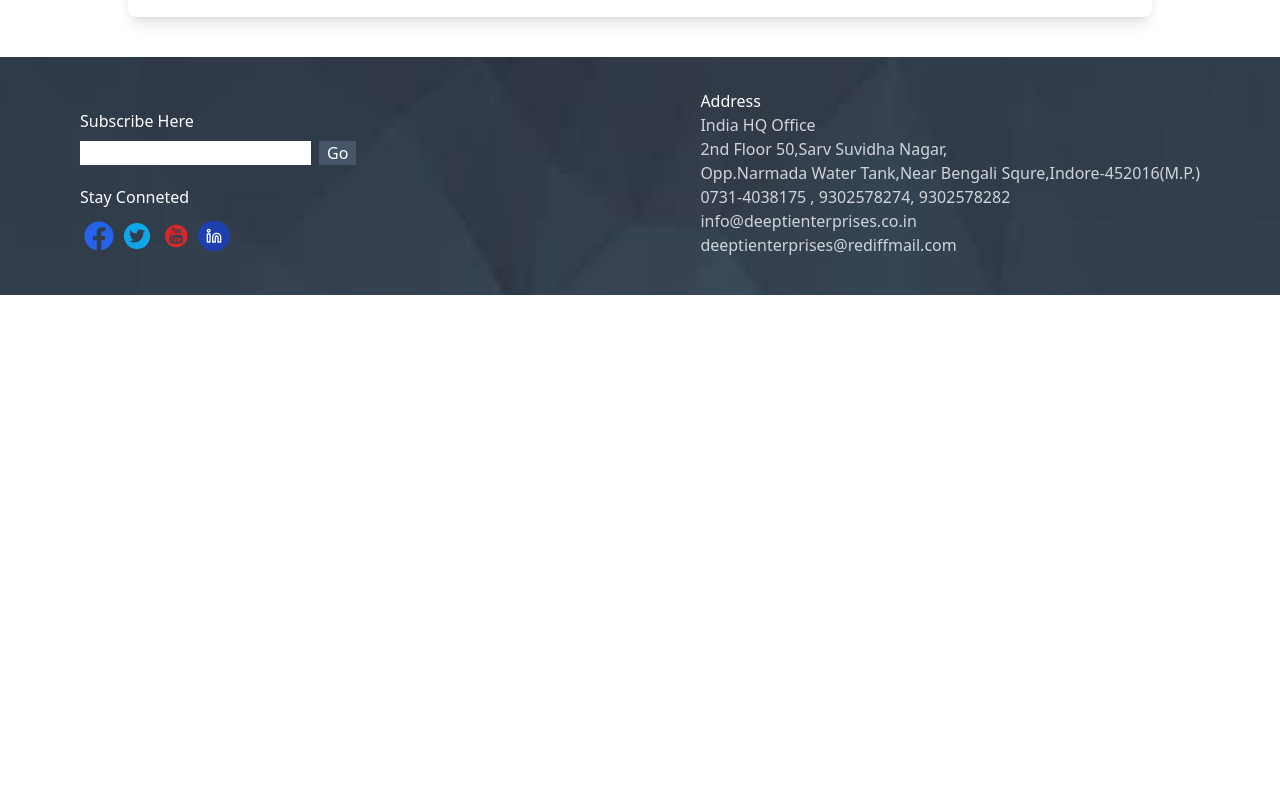
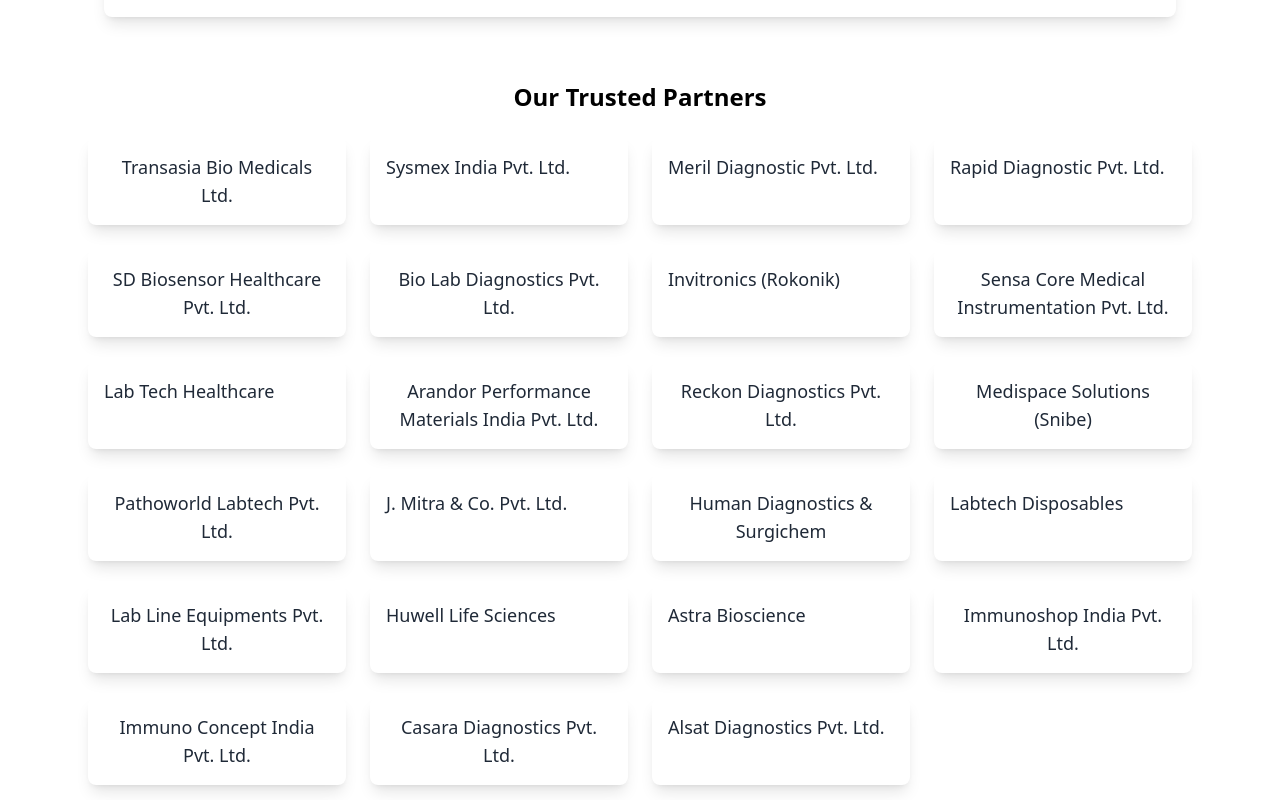
Before and after one commit to amanp96/Enterprise, a React (Vite) app: page / in a window 1280 px wide. Shown: the part 1840-2640 px from the top of the page. Before the commit the page ends 2135 px from the top, so only its background shows below. Built offline with nearby package versions, Linux system fonts and the light colour scheme.

Commit message:
added hovers

```diff
--- a/package.json
+++ b/package.json
@@ -11,6 +11,8 @@
   },
   "dependencies": {
     "@emailjs/browser": "^4.4.1",
+    "framer-motion": "^11.15.0",
+    "motion": "^11.15.0",
     "react": "^18.3.1",
     "react-dom": "^18.3.1",
     "react-icons": "^5.4.0",
--- a/src/components/Header/Header.tsx
+++ b/src/components/Header/Header.tsx
@@ -9,13 +9,42 @@
   const [hover, setIsHover] = useState<
     "Home" | "Segments" | "Clients" | "ContactUs" | null
   >(null);
-
+  const [segmentHover, setSegmentHover] = useState<"Mission & Vision" | null>(
+    null
+  );
   // Function to toggle the drawer
   const toggleDrawer = () => {
     setIsDrawerOpen(!isDrawerOpen);
   };
   const id = useRef<number | null>(null);
-
+  const ourClients = [
+    {
+      id: 1,
+      clientName: "Shalby Hospital",
+      link: "https://www.shalby.org/hospitals/indore-shalby/",
+    },
+    {
+      id: 2,
+      clientName: "CHL Care hospital",
+      link: "https://www.carehospitals.com/indore/",
+    },
+    {
+      id: 3,
+      clientName: "Lupin Diagnostics",
+      link: "https://www.lupindiagnostics.com/",
+    },
+    {
+      id: 4,
+      clientName: "Sodani Diagnostics",
+      link: "https://www.sampurna.care/",
+    },
+    { id: 5, clientName: "Endocrine laboratory" },
+    {
+      id: 6,
+      clientName: "Unipath laboratory",
+      link: "https://www.unipath.in/",
+    },
+  ];
   const productDeatil = [
     { id: 1, productName: "Biochemistry" },
     { id: 2, productName: "Haematology" },
@@ -27,6 +56,11 @@
   const contactUs = [
     { id: 1, email: "Service Support", link: "/ServiceSupport" },
     { id: 2, email: "Enquiry", link: "/Faq" },
+  ];
+  const Home = [
+    { id: 1, homeSegments: "Home", link: "home" },
+    { id: 2, homeSegments: "Mission & Vision", link: "missionvision" },
+    { id: 3, homeSegments: "Partners", link: "partners" },
   ];
   const handleOnHover = (
     value: "Segments" | "Clients" | "ContactUs" | "Home"
@@ -44,7 +78,13 @@
       setIsHover(null);
     }, 200);
   };
+  const handleSegmentHover = (value: any) => {
+    id?.current && clearTimeout(id?.current);
 
+    id.current = setTimeout(() => {
+      setSegmentHover(value);
+    }, 200);
+  };
   return (
     <header className="header  flex-1 ">
       <div className="max-w-screen-xl items-center mx-auto">
@@ -73,6 +113,39 @@
               <a href="/" className="nav-link">
                 <span className="nav-text">HOME</span>
               </a>
+              {hover === "Home" && (
+                <div className="hoverCard">
+                  <ul>
+                    {Home?.map((item) => {
+                      return (
+                        <li
+                          className="hoverDetail"
+                          onMouseEnter={() => {
+                            handleSegmentHover(item?.homeSegments);
+                          }}
+                          onMouseLeave={() => {
+                            handleMouseLeave();
+                          }}
+                          onClick={(e) => {
+                            e.preventDefault();
+                            const section = document.getElementById(item?.link);
+                            if (section) {
+                              section.scrollIntoView({
+                                behavior: "smooth",
+                                block: "end",
+                              });
+                            }
+                          }}
+                        >
+                          <a href="" className="hover:text-sky-400 ">
+                            {item?.homeSegments}{" "}
+                          </a>
+                        </li>
+                      );
+                    })}
+                  </ul>
+                </div>
+              )}
             </li>
             <li
               className="navbar-item"
@@ -102,10 +175,37 @@
                 </div>
               )}
             </li>
-            <li className="navbar-item">
+            <li
+              className="navbar-item"
+              onMouseEnter={() => {
+                handleOnHover("Clients");
+              }}
+              onMouseLeave={() => {
+                handleMouseLeave();
+              }}
+            >
               <a href="#" className="nav-link">
                 <span className="nav-text">CLIENTS</span>
               </a>
+              {hover === "Clients" && (
+                <div className="hoverCard">
+                  <ul>
+                    {ourClients?.map((item) => {
+                      return (
+                        <li className="hoverDetail">
+                          <a
+                            href={item?.link}
+                            className="hover:text-sky-400"
+                            target="_blank"
+                          >
+                            {item?.clientName}
+                          </a>
+                        </li>
+                      );
+                    })}
+                  </ul>
+                </div>
+              )}
             </li>
 
             <li
--- a/src/components/solutions/Solutions.tsx
+++ b/src/components/solutions/Solutions.tsx
@@ -1,9 +1,11 @@
+import PartnersList from "../../screens/ParnersList";
 import Card from "./Card";
+import { motion } from "motion/react";
 
 function Solutions() {
   const missionVision = () => {
     return (
-      <div className="segmentCard">
+      <div className="segmentCard" id="missionvision">
         <h1 className="flex flex-col my-4 font-bold text-base">
           {" "}
           MISSION & VISION
@@ -42,18 +44,39 @@
     );
   };
   return (
-    <div>
-      <div className="my-5 mx-16">
-        <div className=" mx-6 ">
-          <h1 className="text-sky-700 font-medium text-xl">
-            Featured Products
-          </h1>
-        </div>
-        <div className="flex">
-          <Card />
-        </div>
-        <div className=" mx-6 ">{missionVision()}</div>
+    <div className="my-5 mx-16">
+      {/* Section 1: Title */}
+      <div className="mx-6">
+        <motion.h1
+          className="text-sky-700 font-medium text-xl"
+          initial={{ opacity: 0, y: 50 }}
+          whileInView={{ opacity: 1, y: 0 }}
+          transition={{ duration: 0.8, ease: "easeOut" }}
+        >
+          Featured Products
+        </motion.h1>
       </div>
+
+      {/* Section 2: Cards */}
+      <motion.div
+        className="flex"
+        initial={{ opacity: 0, y: 50 }}
+        whileInView={{ opacity: 1, y: 0 }}
+        transition={{ duration: 0.8, delay: 0.3 }}
+      >
+        <Card />
+      </motion.div>
+
+      {/* Section 3: Mission and Vision */}
+      <motion.div
+        className=""
+        initial={{ opacity: 0, x: 50 }}
+        whileInView={{ opacity: 1, x: 0 }}
+        transition={{ duration: 0.8, delay: 0.1 }}
+      >
+        {missionVision()}
+      </motion.div>
+      <PartnersList />
     </div>
   );
 }
--- a/src/routes/Approute.tsx
+++ b/src/routes/Approute.tsx
@@ -13,7 +13,7 @@
           <Route path="/" element={<Home />} />
 
           <Route path="/about" element={<Aboutus />} />
-          <Route path="/ServiceSupport" element={<ServiceSupport />} />
+          <Route path="/serviceSupport" element={<ServiceSupport />} />
           <Route path="/Faq" element={<Faq />} />
         </Routes>
       </Layout>
--- a/src/screens/Home.tsx
+++ b/src/screens/Home.tsx
@@ -1,5 +1,6 @@
 import Caurosal from "../components/caurosal/Caurosal";
 import Solutions from "../components/solutions/Solutions";
+import PartnersList from "./ParnersList";
 
 const Home = () => {
   return (
--- /dev/null
+++ b/src/screens/ParnersList.tsx
@@ -0,0 +1,59 @@
+import React from "react";
+import { motion } from "motion/react";
+
+// Dummy data (partner names only)
+const partners = [
+  "Transasia Bio Medicals Ltd.",
+  "Sysmex India Pvt. Ltd.",
+  "Meril Diagnostic Pvt. Ltd.",
+  "Rapid Diagnostic Pvt. Ltd.",
+  "SD Biosensor Healthcare Pvt. Ltd.",
+  "Bio Lab Diagnostics Pvt. Ltd.",
+  "Invitronics (Rokonik)",
+  "Sensa Core Medical Instrumentation Pvt. Ltd.",
+  "Lab Tech Healthcare",
+  "Arandor Performance Materials India Pvt. Ltd.",
+  "Reckon Diagnostics Pvt. Ltd.",
+  "Medispace Solutions (Snibe)",
+  "Pathoworld Labtech Pvt. Ltd.",
+  "J. Mitra & Co. Pvt. Ltd.",
+  "Human Diagnostics & Surgichem",
+  "Labtech Disposables",
+  "Lab Line Equipments Pvt. Ltd.",
+  "Huwell Life Sciences",
+  "Astra Bioscience",
+  "Immunoshop India Pvt. Ltd.",
+  "Immuno Concept India Pvt. Ltd.",
+  "Casara Diagnostics Pvt. Ltd.",
+  "Alsat Diagnostics Pvt. Ltd.",
+];
+
+const PartnersList = () => {
+  return (
+    <motion.div
+      className="partners-container p-6"
+      initial={{ opacity: 0, x: -50 }}
+      whileInView={{ opacity: 1, x: 0 }}
+      transition={{ duration: 0.8 }}
+      id="partners"
+    >
+      <h1 className="text-center text-2xl font-bold mb-6">
+        Our Trusted Partners
+      </h1>
+      <div className="partners-list grid grid-cols-1 sm:grid-cols-2 md:grid-cols-3 lg:grid-cols-4 gap-6">
+        {partners.map((partner, index) => (
+          <div
+            key={index}
+            className="partner-card flex  bg-white p-4 rounded-lg shadow-lg hover:cursor-pointer hover:scale-110 hover:bg-red-50 transition-all"
+          >
+            <h2 className="text-center text-lg font-medium text-gray-800">
+              {partner}
+            </h2>
+          </div>
+        ))}
+      </div>
+    </motion.div>
+  );
+};
+
+export default PartnersList;
--- a/src/screens/serviceSupport/index.tsx
+++ b/src/screens/serviceSupport/index.tsx
@@ -34,7 +34,7 @@
     <div>
       {!hideImage && (
         <div
-          className="imageContainer "
+          className="imageContainer"
           style={{
             backgroundImage: `url(${supportImage})`,
             backgroundRepeat: "no-repeat",
--- /dev/null
+++ b/src/utils/DummyData.ts
@@ -0,0 +1,25 @@
+const partners = [
+  "Transasia Bio Medicals Ltd.",
+  "Sysmex India Pvt. Ltd.",
+  "Meril Diagnostic Pvt. Ltd.",
+  "Rapid Diagnostic Pvt. Ltd.",
+  "SD Biosensor Healthcare Pvt. Ltd.",
+  "Bio Lab Diagnostics Pvt. Ltd.",
+  "Invitronics (Rokonik)",
+  "Sensa Core Medical Instrumentation Pvt. Ltd.",
+  "Lab Tech Healthcare",
+  "Arandor Performance Materials India Pvt. Ltd.",
+  "Reckon Diagnostics Pvt. Ltd.",
+  "Medispace Solutions (Snibe)",
+  "Pathoworld Labtech Pvt. Ltd.",
+  "J. Mitra & Co. Pvt. Ltd.",
+  "Human Diagnostics & Surgichem",
+  "Labtech Disposables",
+  "Lab Line Equipments Pvt. Ltd.",
+  "Huwell Life Sciences",
+  "Astra Bioscience",
+  "Immunoshop India Pvt. Ltd.",
+  "Immuno Concept India Pvt. Ltd.",
+  "Casara Diagnostics Pvt. Ltd.",
+  "Alsat Diagnostics Pvt. Ltd.",
+];
```
Also changed, not shown: 2 other files (tests, documents, lock files or other folders).
